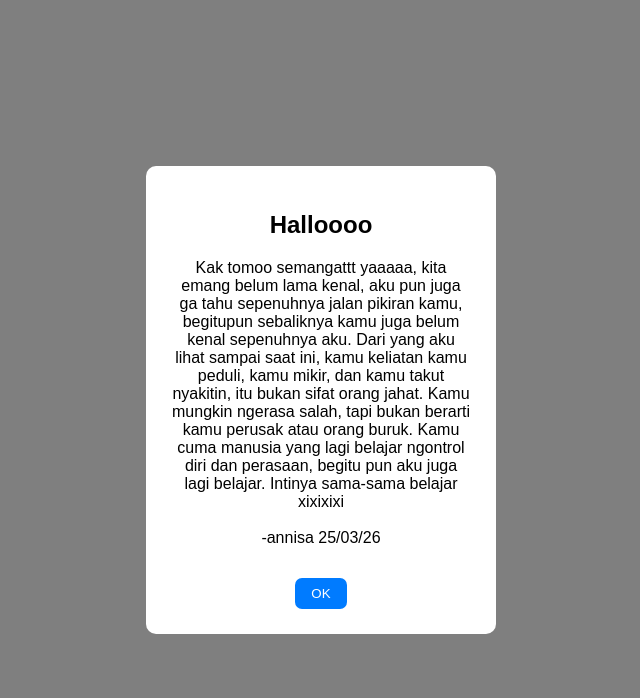
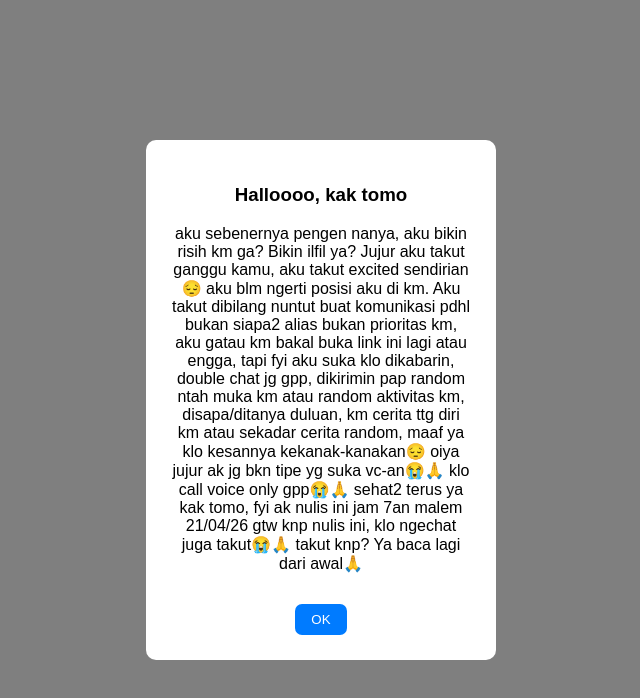
Before and after one commit to annisamarch/project1, a plain HTML site: page index.html in a window 1280 px wide. Both pictures are taken after a click on the button "Lihat Message". Shown: the whole page, without its empty margins (319-959 px from the left). Drawn offline with Linux system fonts and the light colour scheme.

Commit message:
Update index.html
Update isi p

```diff
--- a/index.html
+++ b/index.html
@@ -13,10 +13,10 @@
     <button class="submit">Lihat Message</button>
     <div class="popup-container">
         <div class="popup-box">
-            <h2>Halloooo</h2>
-            <p>Kak tomoo semangattt yaaaaa, kita emang belum lama kenal, aku pun juga ga tahu sepenuhnya jalan pikiran kamu, begitupun sebaliknya kamu juga belum kenal sepenuhnya aku. Dari yang aku lihat sampai saat ini, kamu keliatan kamu peduli, kamu mikir, dan kamu takut nyakitin, itu bukan sifat orang jahat. Kamu mungkin ngerasa salah, tapi bukan berarti kamu perusak atau orang buruk. Kamu cuma manusia yang lagi belajar ngontrol diri dan perasaan, begitu pun aku juga lagi belajar. Intinya sama-sama belajar xixixixi
-<br><br>
--annisa 25/03/26</p>
+            <h3>Halloooo, kak tomo</h3>
+            <p>
+                aku sebenernya pengen nanya, aku bikin risih km ga? Bikin ilfil ya? Jujur aku takut ganggu kamu, aku takut excited sendirian😔 aku blm ngerti posisi aku di km. Aku takut dibilang nuntut buat komunikasi pdhl bukan siapa2 alias bukan prioritas km, aku gatau km bakal buka link ini lagi atau engga, tapi fyi aku suka klo dikabarin, double chat jg gpp, dikirimin pap random ntah muka km atau random aktivitas km, disapa/ditanya duluan, km cerita ttg diri km atau sekadar cerita random, maaf ya klo kesannya kekanak-kanakan😔 oiya jujur ak jg bkn tipe yg suka vc-an😭🙏 klo call voice only gpp😭🙏 sehat2 terus ya kak tomo, fyi ak nulis ini jam 7an malem 21/04/26 gtw knp nulis ini, klo ngechat juga takut😭🙏 takut knp? Ya baca lagi dari awal🙏
+            </p>
             <button class="close-btn">OK</button>
         </div>
     </div>
```
